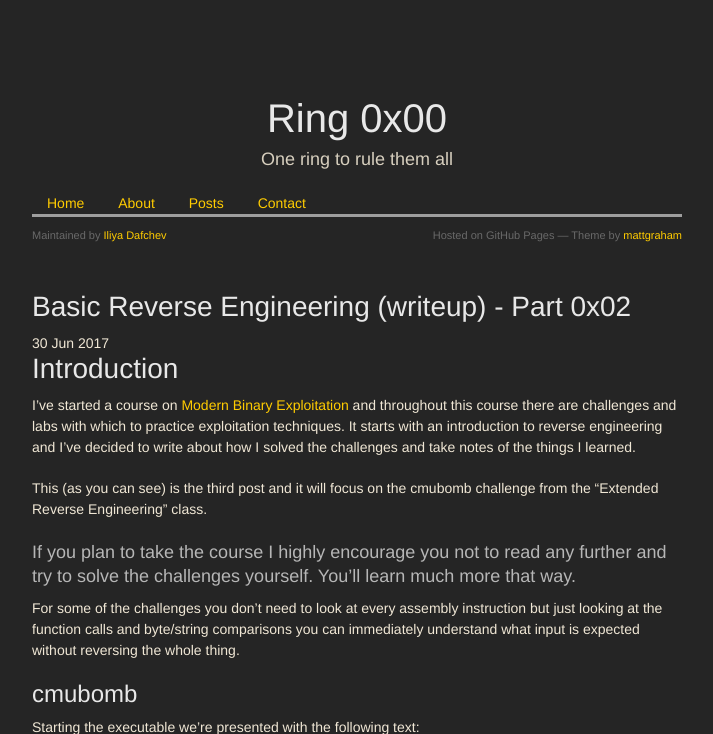
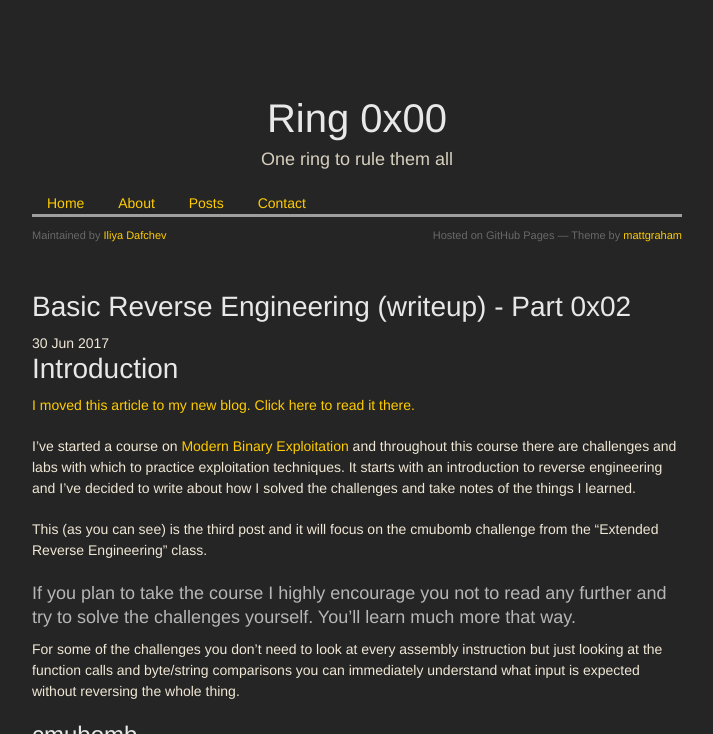
Before and after one commit to idafchev/idafchev.github.io, a Jekyll site: the page built from _posts/2017-06-30-basic_reverse_engineering_part_3.md, in a window 1280 px wide and 900 px high, cut to the strip 0-734 px from the top of the window. Shown: the whole strip, without its empty margins (283-996 px from the left). Built offline with Jekyll 4.4.1, drawn with Linux system fonts in a browser that asks for light colours; nearby versions of some CDN libraries; some web fonts are replaced; comment, search, counter and statistics services are not loaded.

Commit message:
Update 2017-06-30-basic_reverse_engineering_part_3.md

```diff
--- a/_posts/2017-06-30-basic_reverse_engineering_part_3.md
+++ b/_posts/2017-06-30-basic_reverse_engineering_part_3.md
@@ -8,6 +8,7 @@
 ---
 
 # Introduction
+[I moved this article to my new blog. Click here to read it there.](https://idafchev.github.io/blog/basic_reverse_engineering_part_3/)
 
 I've started a course on [Modern Binary Exploitation](http://security.cs.rpi.edu/courses/binexp-spring2015/) and throughout this course there are challenges and labs with which to practice exploitation techniques. It starts with an introduction to reverse engineering and I've decided to write about how I solved the challenges and take notes of the things I learned.
 
```
